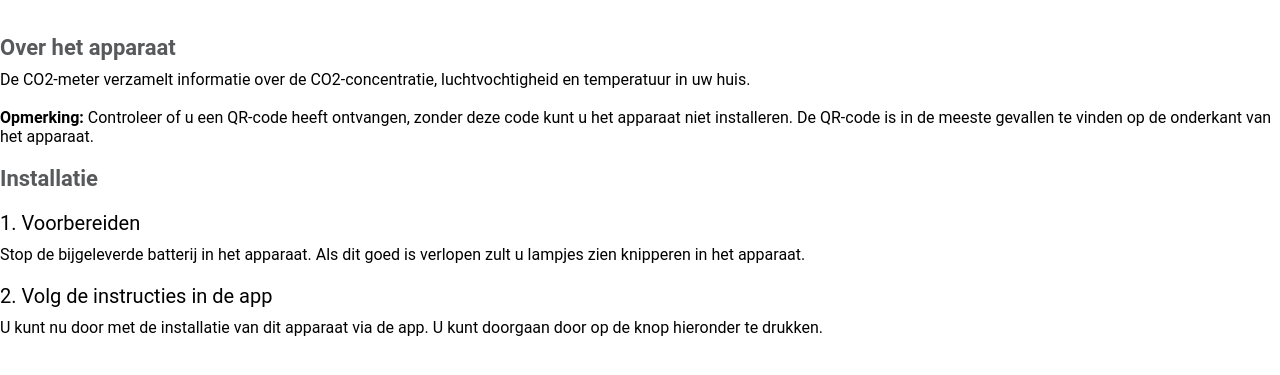
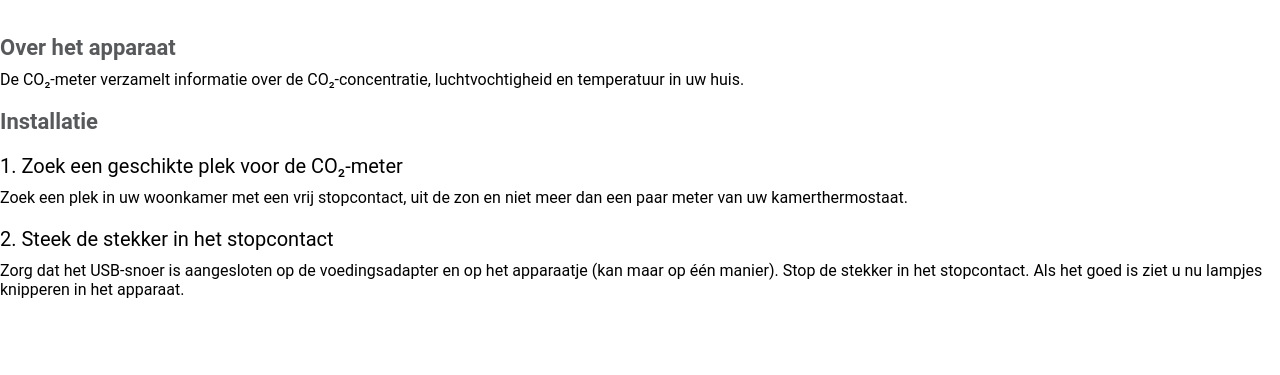
Before and after one commit to energietransitie/energietransitie.github.io, a plain HTML site: page energietransitiewindesheim.nl/manuals/CO2-meter-SCD4x/index.html in a window 1280 px wide. Shown: the part 231-606 px from the top of the page. Drawn offline with Linux system fonts and the light colour scheme.

Commit message:
Update index.html

```diff
--- a/energietransitiewindesheim.nl/manuals/CO2-meter-SCD4x/index.html
+++ b/energietransitiewindesheim.nl/manuals/CO2-meter-SCD4x/index.html
@@ -18,20 +18,15 @@
 
             <div class="text-block">
                 <h1>Over het apparaat</h1>
-                <p>De CO2-meter verzamelt informatie over de CO2-concentratie, luchtvochtigheid en temperatuur in uw huis.
-                    <br><br>
-                    <strong>Opmerking:</strong> Controleer of u een QR-code heeft ontvangen,
-                    zonder deze code kunt u het apparaat niet installeren. De QR-code
-                    is in de meeste gevallen te vinden op de onderkant van het apparaat.
-                </p>
+                <p>De CO₂-meter verzamelt informatie over de CO₂-concentratie, luchtvochtigheid en temperatuur in uw huis.</p>
 
                 <h1>Installatie</h1>
 
-                <h2>1. Voorbereiden</h2>
-                <p>Stop de bijgeleverde batterij in het apparaat. Als dit goed is verlopen zult u lampjes zien knipperen in het apparaat.</p>
+                <h2>1. Zoek een geschikte plek voor de CO₂-meter</h2>
+                <p>Zoek een plek in uw woonkamer met een vrij stopcontact, uit de zon en niet meer dan een paar meter van uw kamerthermostaat. </p>
 
-                <h2>2. Volg de instructies in de app</h2>
-                <p>U kunt nu door met de installatie van dit apparaat via de app. U kunt doorgaan door op de knop hieronder te drukken.</p>
+                <h2>2. Steek de stekker in het stopcontact</h2>
+                <p>Zorg dat het USB-snoer is aangesloten op de voedingsadapter en op het apparaatje (kan maar op één manier). Stop de stekker in het stopcontact. Als het goed is ziet u nu lampjes knipperen in het apparaat.</p>
             </div>
 
 
```
